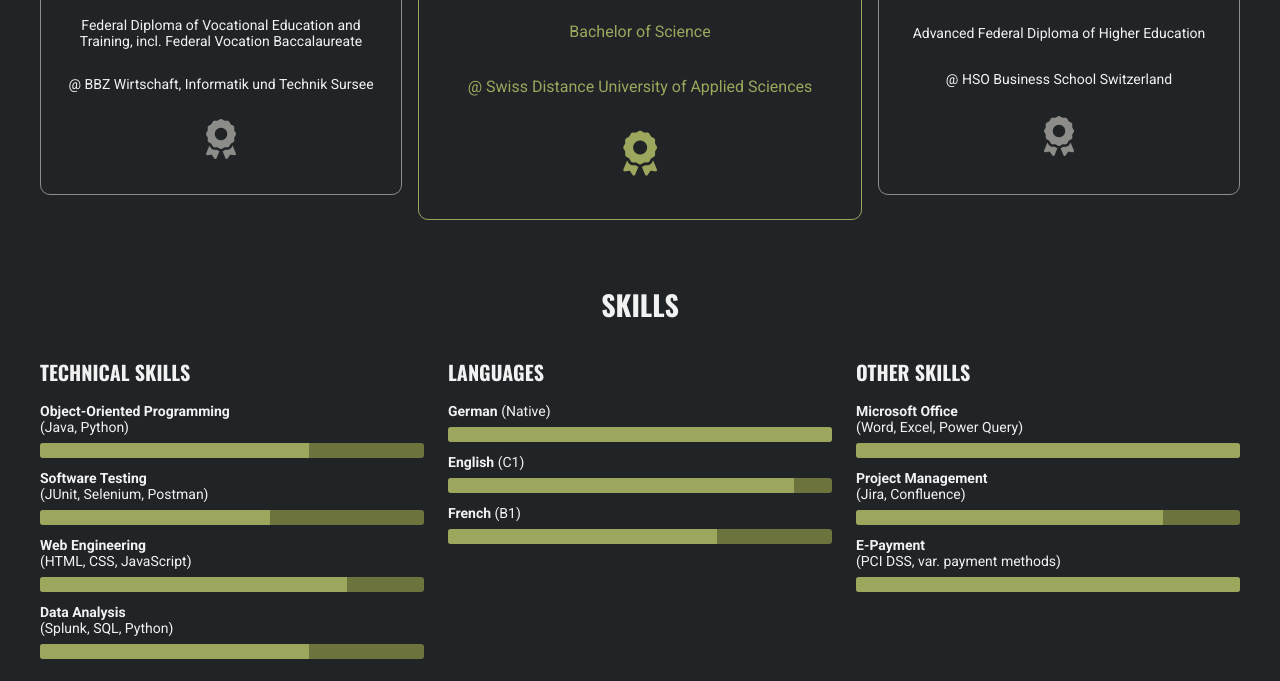
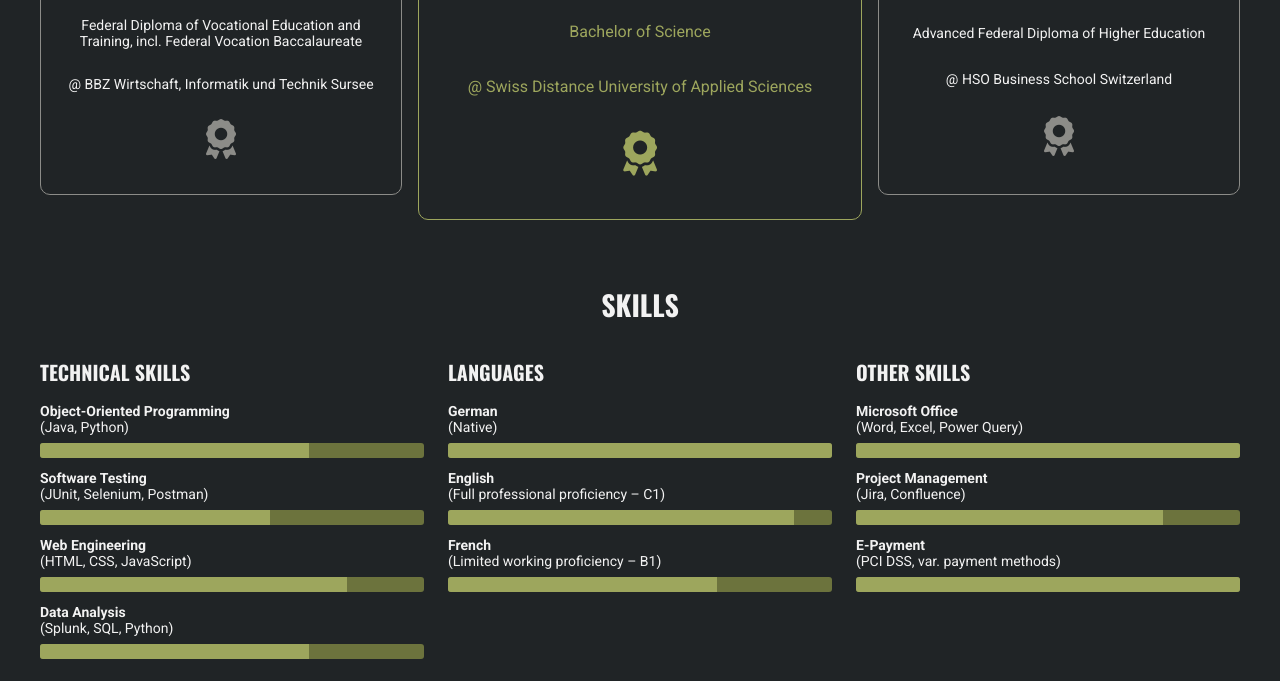
Before and after one commit to mhoehn93/online-cv, a plain HTML site: page src/index.html in a window 1280 px wide. Shown: the part 1660-2341 px from the top of the page. Drawn offline with nearby package versions, Linux system fonts and the light colour scheme.

Commit message:
Fix skills alignment in languages

```diff
--- a/src/index.html
+++ b/src/index.html
@@ -226,21 +226,24 @@
             <h4>Languages</h4>
 
             <div>
-              <div><b>German</b> (Native)</div>
+              <div><b>German</b></div>
+              <div>(Native)</div>
               <div class="empty">
                 <div class="rating s-10"></div>
               </div>
             </div>
 
             <div>
-              <div><b>English</b> (C1)</div>
+              <div><b>English</b></div>
+              <div>(Full professional proficiency – C1)</div>
               <div class="empty">
                 <div class="rating s-9"></div>
               </div>
             </div>
 
             <div>
-              <div><b>French</b> (B1)</div>
+              <div><b>French</b></div>
+              <div>(Limited working proficiency – B1)</div>
               <div class="empty">
                 <div class="rating s-7"></div>
               </div>
```
